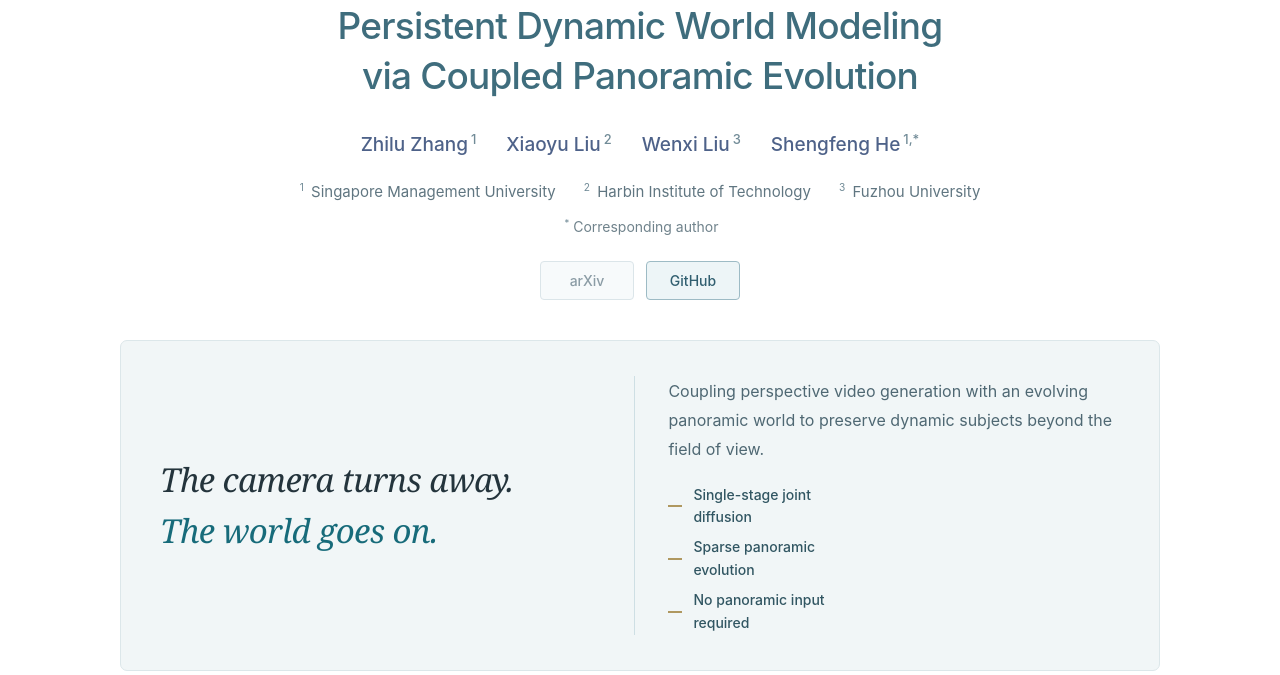
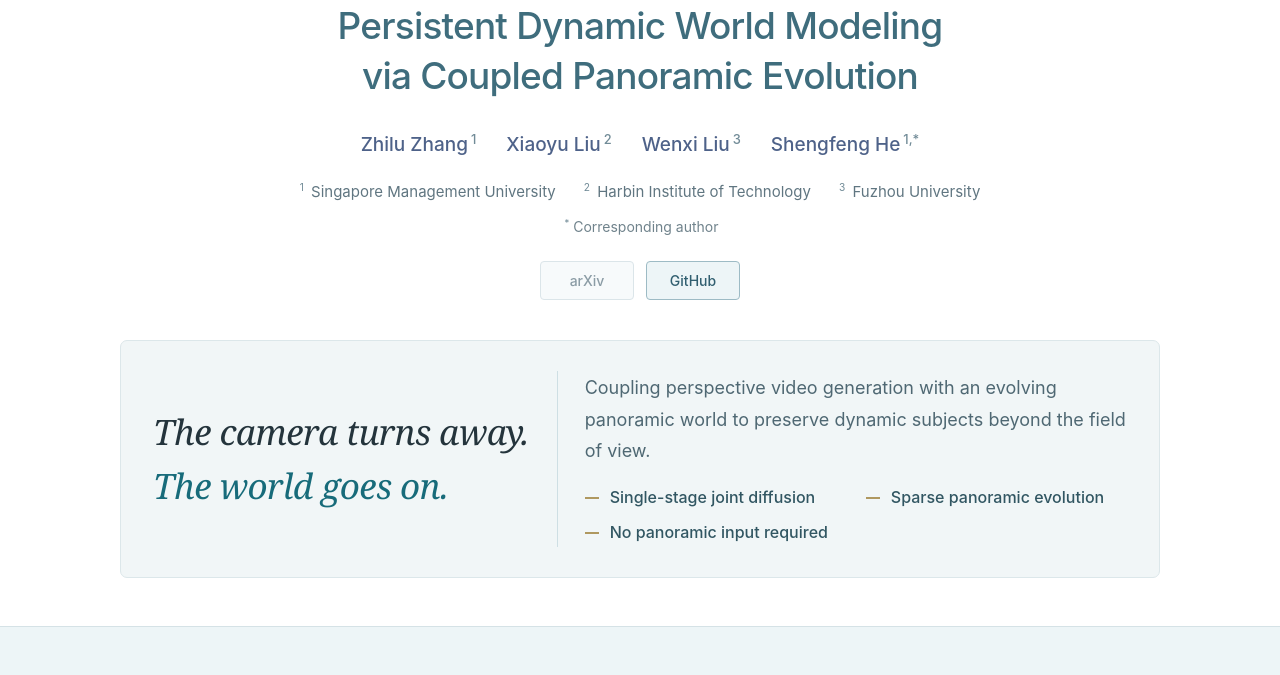
Before and after one commit to OmniPersist/omnipersist.github.io, a plain HTML site: page index.html in a window 1280 px wide. Shown: the part 272-947 px from the top of the page. Drawn offline with Linux system fonts and the light colour scheme.

Commit message:
Balance intro columns and enlarge supporting text

```diff
--- a/html/style.css
+++ b/html/style.css
@@ -183,14 +183,16 @@ h2{font-size:29px}
 .project-link.is-disabled{border-color:#dbe5e9;background:#f7fafb;color:#8b9ca5;cursor:default}
 @media(max-width:720px){.publication-meta{padding:0;margin-top:24px}.author-list{font-size:17px;gap:8px 24px}.affiliation-list{font-size:14px;flex-direction:column;gap:5px;margin-top:13px}.corresponding-note{font-size:13px}.project-links{margin-top:17px}}
 
-.hero-highlight{display:grid;grid-template-columns:minmax(0,.95fr) minmax(0,1.05fr);align-items:center;gap:35px;max-width:1040px;margin:40px auto 0;padding:35px 39px;background:#f1f6f7;border:1px solid #dce7ea;border-radius:7px;text-align:left}
-.hero-highlight .hero-description{margin:0;font-family:Georgia,"Times New Roman",serif;font-size:clamp(25px,2.8vw,33px);font-style:italic;font-weight:400;letter-spacing:-.6px;line-height:1.45;color:#24343c}
+.hero-highlight{display:grid;grid-template-columns:max-content minmax(0,1fr);align-items:center;gap:28px;max-width:1040px;margin:40px auto 0;padding:30px 32px;background:#f1f6f7;border:1px solid #dce7ea;border-radius:7px;text-align:left}
+.hero-highlight .hero-description{margin:0;font-family:Georgia,"Times New Roman",serif;font-size:clamp(27px,2.9vw,35px);font-style:italic;font-weight:400;letter-spacing:-.6px;line-height:1.45;color:#24343c}
 .hero-highlight .tagline-line{display:block;white-space:nowrap}
 .hero-highlight .world-continuity{margin-top:3px;color:#176b7a}
-.hero-highlight .hero-context{max-width:none;margin:0;padding:1px 0 1px 33px;border-left:1px solid #cedfe4}
-.hero-highlight .hero-subtitle{max-width:none;margin:0;font-size:16px;font-weight:400;line-height:1.8;color:#4f6873}
-.hero-highlight .hero-facts{display:grid;justify-content:start;align-items:start;gap:8px;width:auto;max-width:none;margin:20px 0 0;padding:0;list-style:none;font-size:14px;font-weight:500;line-height:1.6;color:#315662}
+.hero-highlight .hero-context{max-width:none;margin:0;padding:1px 0 1px 27px;border-left:1px solid #cedfe4}
+.hero-highlight .hero-subtitle{max-width:none;margin:0;font-size:18px;font-weight:400;line-height:1.75;color:#4f6873}
+.hero-highlight .hero-facts{display:grid;grid-template-columns:repeat(2,minmax(0,1fr));justify-content:start;align-items:start;gap:10px 20px;width:auto;max-width:none;margin:18px 0 0;padding:0;list-style:none;font-size:16px;font-weight:500;line-height:1.6;color:#315662}
+.hero-highlight .hero-facts li:last-child{grid-column:1 / -1}
 .hero-highlight .hero-facts li{display:flex;align-items:center;gap:11px}
 .hero-highlight .hero-facts li::before{content:"";display:block;flex:0 0 14px;height:2px;background:#af9860}
+@media(max-width:1000px){.hero-highlight .hero-facts{grid-template-columns:1fr}}
 @media(max-width:900px){.hero-highlight{gap:24px;padding:30px 27px}.hero-highlight .hero-description{font-size:27px;letter-spacing:-.5px}.hero-highlight .hero-context{padding-left:24px}}
-@media(max-width:720px){.hero-highlight{grid-template-columns:1fr;gap:23px;margin-top:30px;padding:27px 24px;border-radius:5px}.hero-highlight .hero-description{font-size:clamp(23px,5.7vw,30px);line-height:1.45;letter-spacing:-.4px}.hero-highlight .hero-context{padding:21px 0 0;border-left:0;border-top:1px solid #cedfe4}.hero-highlight .hero-subtitle{font-size:15px}.hero-highlight .hero-facts{gap:9px;margin-top:17px;font-size:14px}}
+@media(max-width:800px){.hero-highlight{grid-template-columns:1fr;gap:23px;margin-top:30px;padding:27px 24px;border-radius:5px}.hero-highlight .hero-description{font-size:clamp(23px,5.7vw,30px);line-height:1.45;letter-spacing:-.4px}.hero-highlight .hero-context{padding:21px 0 0;border-left:0;border-top:1px solid #cedfe4}.hero-highlight .hero-subtitle{font-size:17px}.hero-highlight .hero-facts{gap:9px;margin-top:17px;font-size:16px}}
```
